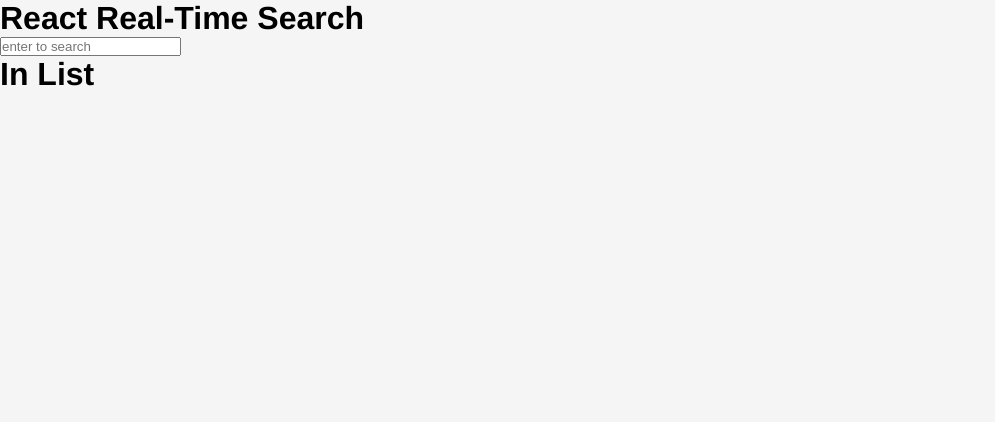
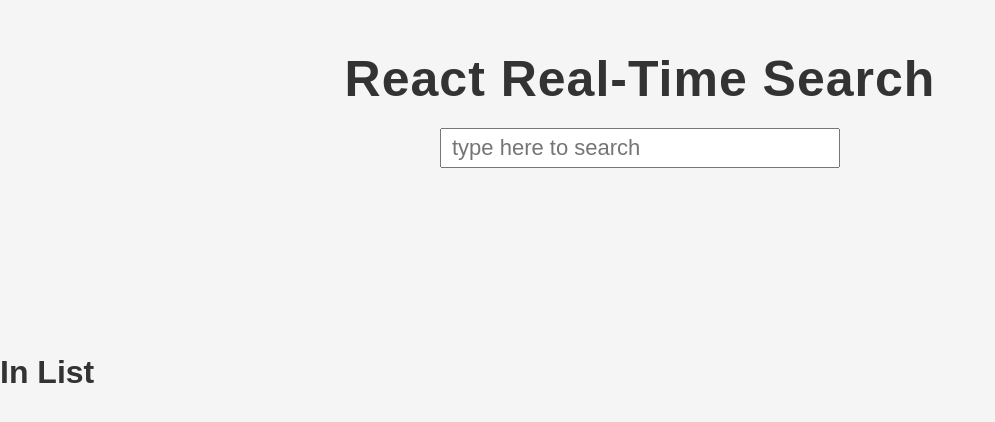
Before and after one commit to gloriading/React-RealTimeSearch, a React (Create React App) app: page / in a window 1280 px wide. Shown: the top 422 px of the page, without its empty margins (0-995 px from the left). Built offline with nearby package versions, Linux system fonts and the light colour scheme.

Commit message:
Add style to header

```diff
--- a/src/App.css
+++ b/src/App.css
@@ -7,6 +7,40 @@
 
 body {
   background-color: whitesmoke;
-  font-family: Helvetica, sans-serif;
-  height: 100vh;
+  color: #333;
+  font-family: sans-serif, Helvetica, Arial;
+  min-height: 100vh;
 }
+
+.main-container {
+  min-height: 100vh;
+  display: flex;
+  flex-direction: column;
+}
+
+/* header */
+
+.header {
+  flex: 1;
+  padding: 50px;
+  text-align: center;
+}
+
+h1.title {
+  font-size: 50px;
+  letter-spacing: 1px;
+  margin-bottom: 20px;
+}
+
+.input-box {
+  height: 40px;
+  width: 400px;
+  font-size: 22px;
+  padding: 2px 10px;
+}
+
+/* list-container */
+
+.list-container {
+  flex: 3;
+}
--- a/src/components/InputBox.js
+++ b/src/components/InputBox.js
@@ -7,7 +7,7 @@ export default class InputBox extends Component {
         <input
           className="input-box"
           type="text"
-          placeholder="enter to search" />
+          placeholder="type here to search" />
       </div>
     )
   }
--- a/src/components/List.js
+++ b/src/components/List.js
@@ -4,7 +4,9 @@ export default class List extends Component {
 
   render(){
     return(
-      <h1>In List</h1>
+      <div className="list-container">
+        <h1>In List</h1>
+      </div>
     )
   }
 }
--- a/src/components/SearchContainer.js
+++ b/src/components/SearchContainer.js
@@ -6,7 +6,7 @@ export default class SearchContainer extends Component {
 
   render(){
     return(
-      <div>
+      <div className="main-container">
         <Header />
         <List />
       </div>
```
